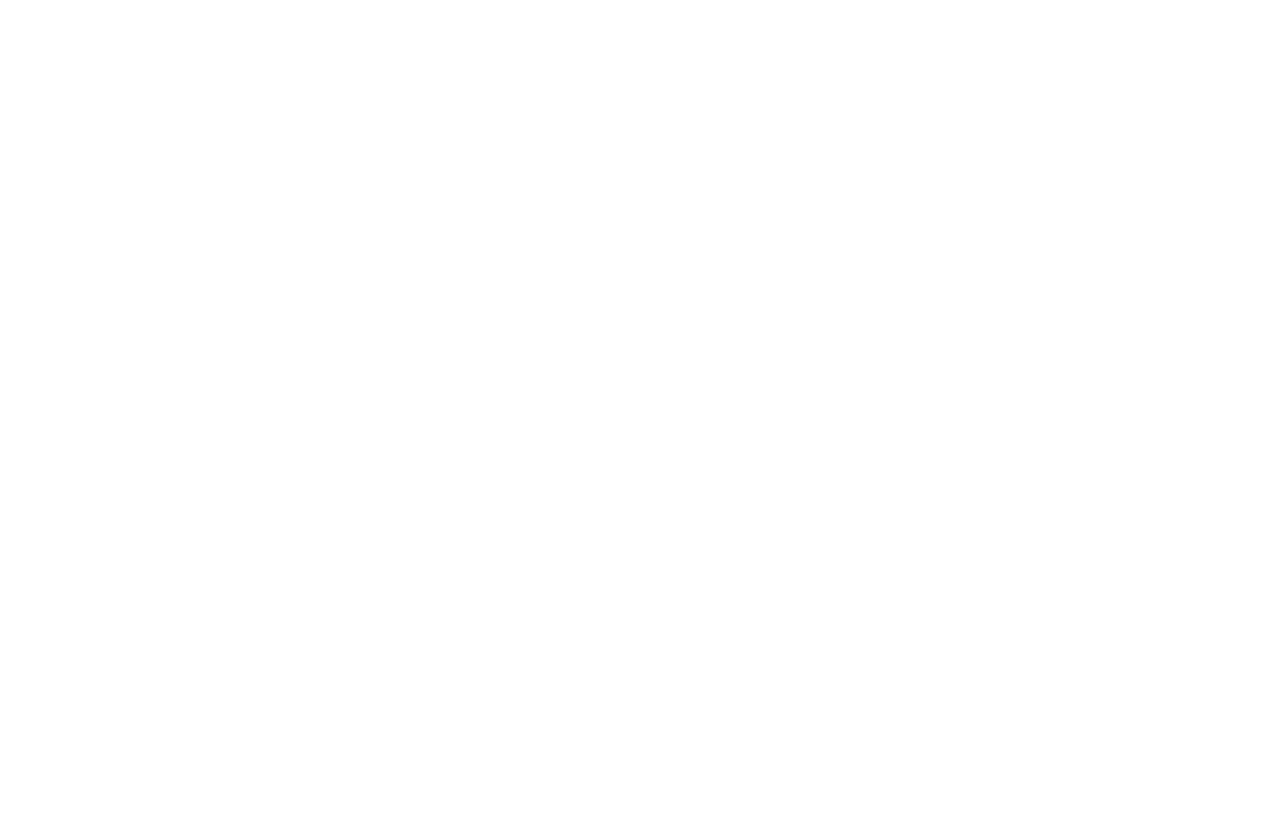
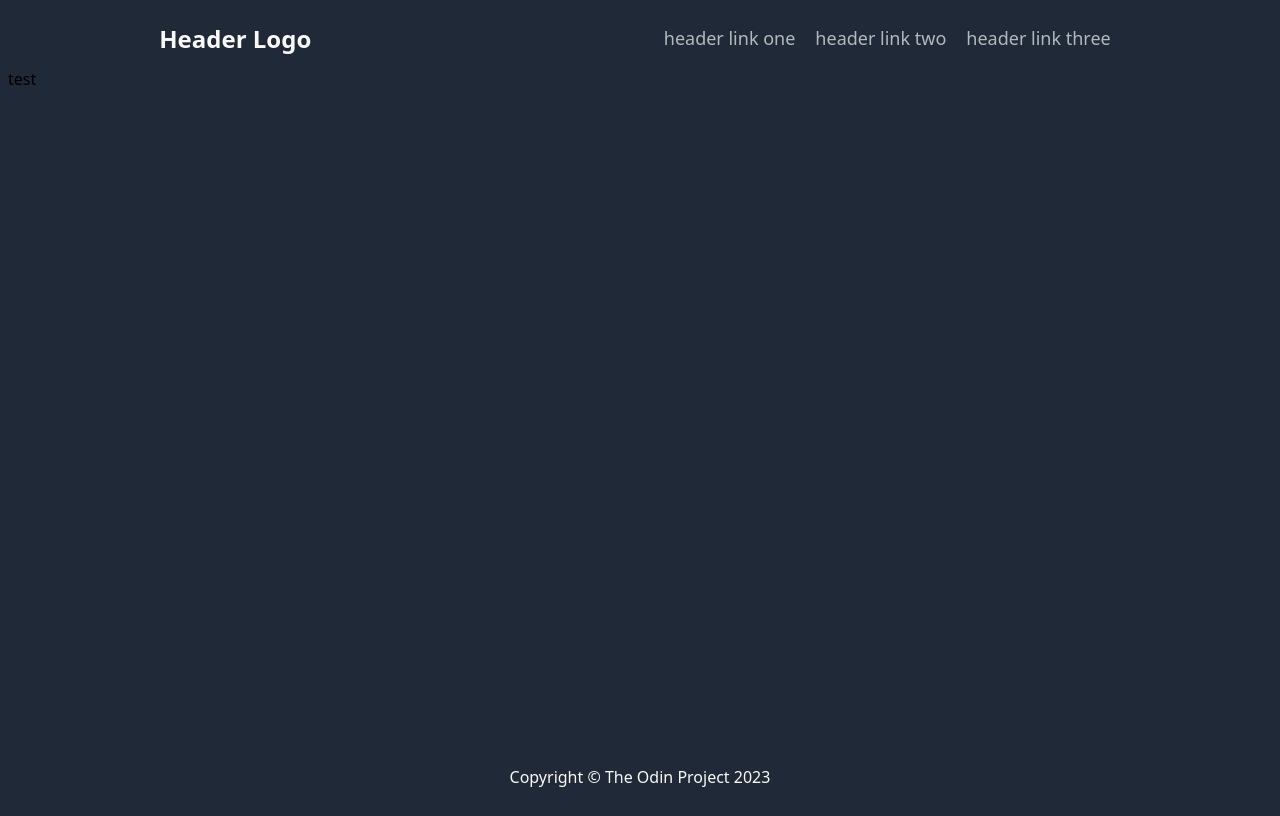
Before and after one commit to spence914/landing_page, a plain HTML site: page index.html in a window 1280 px wide. Drawn offline with Linux system fonts and the light colour scheme.

Commit message:
add header add footer add css for both

```diff
--- a/index.html
+++ b/index.html
@@ -8,6 +8,24 @@
 
 </head>
 <body>
+        <div class="header">
+            <div class="header_logo">Header Logo</div>
+
+            <div class="header_links">
+                <ul>
+                    <li>header link one</li>
+                    <li>header link two</li>
+                    <li>header link three</li>
+                </ul>
+            </div>
+        </div>
+        <div class="section_2">
+            test
+        </div>
+        <div class="footer">
+        Copyright © The Odin Project 2023
+        </div>
+
 
 </body>
 </html>
--- a/style.css
+++ b/style.css
@@ -0,0 +1,41 @@
+body {        background-color: #1F2937;
+            font-family: system-ui, -apple-system, BlinkMacSystemFont, 'Segoe UI', Roboto, Oxygen, Ubuntu, Cantarell, 'Open Sans', 'Helvetica Neue', sans-serif;
+            display: flex;
+            flex-direction: column;
+            min-height: 100vh;
+        }
+
+
+
+.header {display: flex;
+        color: #F9FAF8;
+        justify-content: space-around;
+        align-items: center;
+       }
+
+
+.header_logo {display: flex;
+    align-items: center;
+    font-size: 24px;
+    font-weight: 800;
+}
+
+.header_links, ul {display: flex;
+    list-style-type: none;
+    color: #e5e7ebc0;
+    font-size: 18px;
+
+}
+
+li {margin: 0px 10px;
+    display: flex;
+    align-self: center;
+}
+
+.footer {color: #F9FAF8;
+        justify-content: center;
+        display: flex;
+        margin-top: auto;
+        padding: 20px;
+
+}
```
